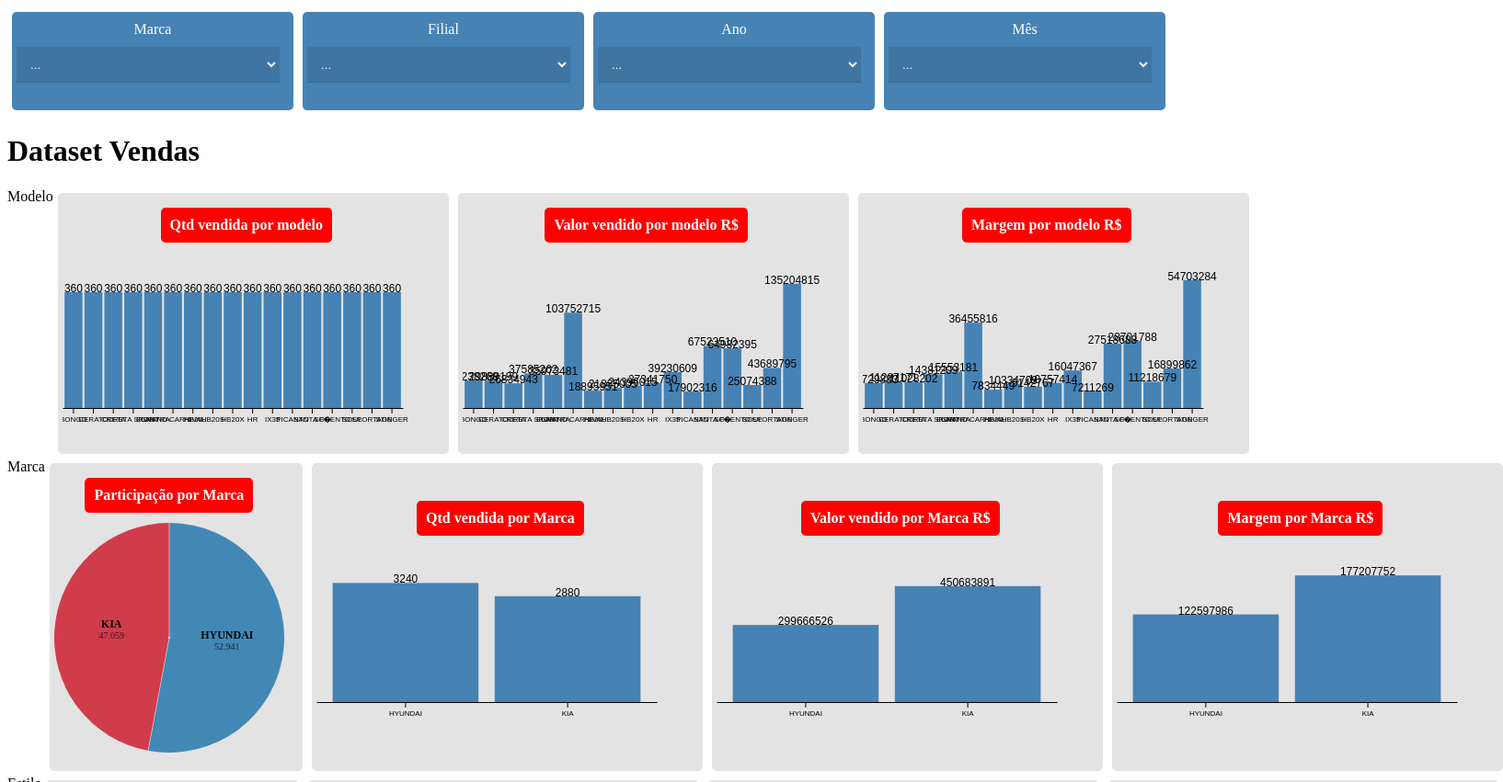
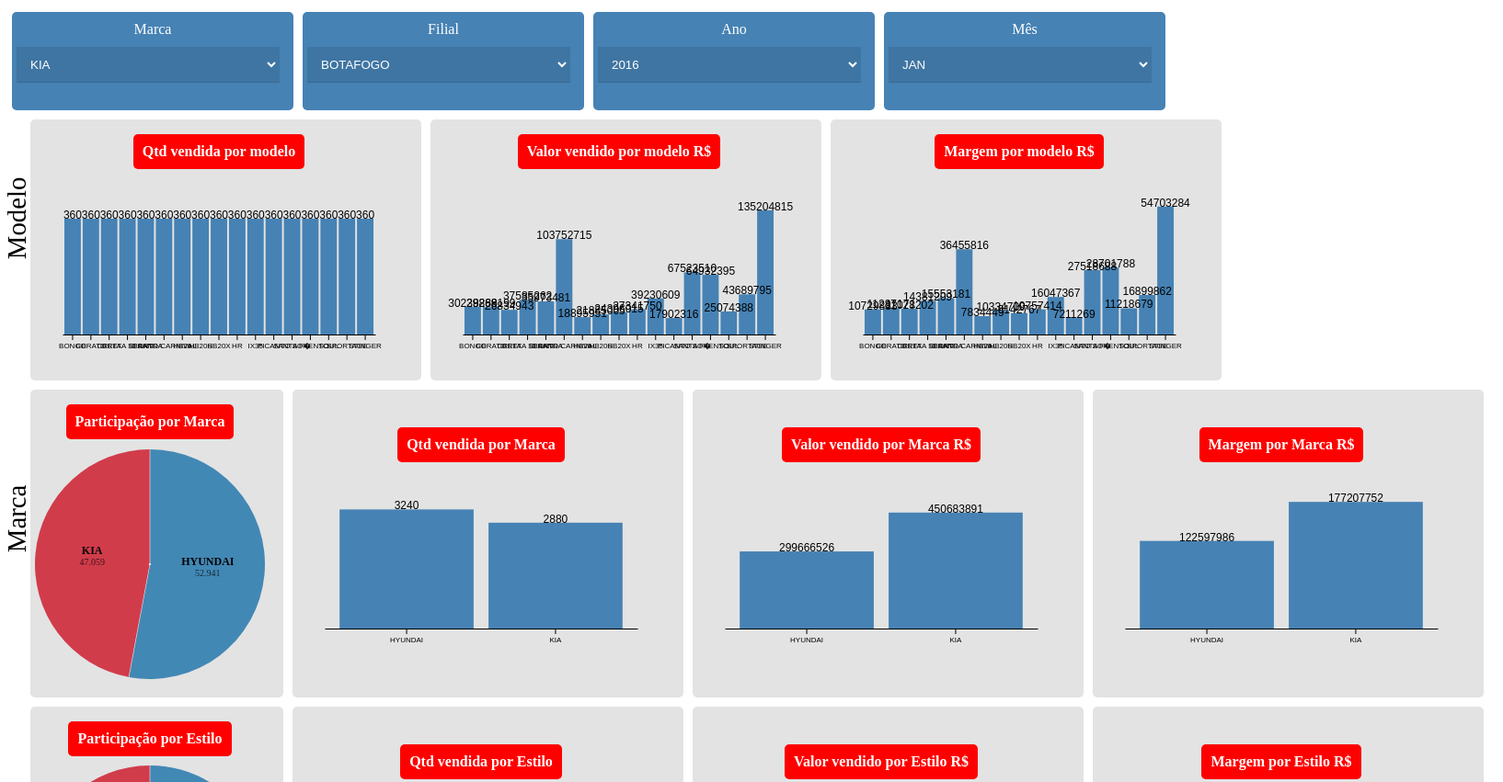
Before and after one commit to elvisthermo/projeto_hj, a plain HTML site: page index.html in a window 1280 px wide. Shown: the top 851 px of the page at 92% size, 1634 px wide, since content can reach past the window. Drawn offline with nearby package versions, Linux system fonts and the light colour scheme.

Commit message:
add menus

```diff
--- a/css/styles.css
+++ b/css/styles.css
@@ -86,6 +86,11 @@
     top: 7px;
   }
 
+  option{
+    background-color: rgb(71, 71, 71);
+  }
+
+
   /*style the items (options), including the selected item:*/
   select {
     color: #ffffff;
@@ -114,3 +119,21 @@
   select {
     background-color: rgba(0, 0, 0, 0.1);
   }
+
+  .title{
+      display: flex;
+      width: 20px;
+      align-items: center;
+      font-size: 1.8em;
+      transform: rotate(-90deg);
+  }
+
+  svg rect:hover{
+    fill: aliceblue;
+    transition-delay: 2000;
+  }
+
+  svg path:hover{
+    fill: aliceblue;
+    transition-delay: 2000;
+  }
--- a/index.html
+++ b/index.html
@@ -26,55 +26,52 @@
         <div class="menu-select">
             <label for="">Marca</label>
             <select name="" id="">
-                <option>...</option>
+                <option value="KIA">KIA</option>
+                <option value="HYUNDAI">HYUNDAI</option>
             </select>
         </div>
         <div class="menu-select">
             <label for="">Filial</label>
             <select name="" id="">
-                <option>...</option>
+                <option value="BOTAFOGO">BOTAFOGO</option>
+                <option value="CENTRO">CENTRO</option>
+
             </select>
         </div>
         <div class="menu-select">
             <label for="">Ano</label>
             <select name="" id="">
-                <option>...</option>
+                <option value="2016">2016</option>
+                <option value="2017">2017</option>
+                <option value="2018">2018</option>
             </select>
         </div>
         <div class="menu-select">
             <label for="">Mês</label>
             <select name="" id="">
-                <option>...</option>
+                <option value="JAN">JAN</option>
+                <option  value="FEV" >FEV</option>
+                <option  value="MAR" >MAR</option>
+                <option  value="MAR" >MAR</option>
+                <option  value="MAR" >MAR</option>
+                <option  value="JUN" >JUN</option>
+                <option  value="JUL" >JUL</option>
+                <option  value="AGO" >AGO</option>
+                <option  value="SET" >SET</option>
+                <option  value="OUT" >OUT</option>
+                <option  value="NOV" >NOV</option>
+                <option  value="DEZ" >DEZ</option>
+
+
             </select>
         </div>
     </div>
 
-    <!-- display: flex;
-flex: 1;
-    flex-shrink: 1;
-margin: 20 10 10 30;
-flex-direction: column;
-align-content: space-between;
-width: 200px;
-height: ;
-flex-shrink: 0; -->
-
-
-    <!-- width: 200px;
-    background-color: unset;
-    border-style: solid;
-    border-width: 0.2px;
-    border-radius: 5px;
-    height: 40px;
-} -->
     <div class="container-dasboard">
-        <h1>
-            Dataset Vendas
-        </h1>
 
         <div class="container-marca">
             <div class="conteiner">
-                <div>
+                <div class="title">
                     <span>Modelo</span>
                 </div>
                 <div class="container-vis">
@@ -100,7 +97,7 @@
 
         <div class="conteiner">
             <div class="conteiner">
-                <div>
+                <div class="title">
                     <span>Marca</span>
                 </div>
                 <div class="container-vis">
@@ -131,7 +128,7 @@
 
         <div>
             <div class="conteiner">
-                <div>
+                <div class="title">
                     <span>Estilo</span>
                 </div>
                 <div class="container-vis">
--- a/js/barchat.js
+++ b/js/barchat.js
@@ -11,7 +11,7 @@
 
     const x = d3.scaleBand()
         .domain(d3.range(data.length))
-        .range([0, width - margin.right])
+        .range([margin.left, width - margin.right])
         .padding(0.1)
 
     const y = d3.scaleLinear()
```
